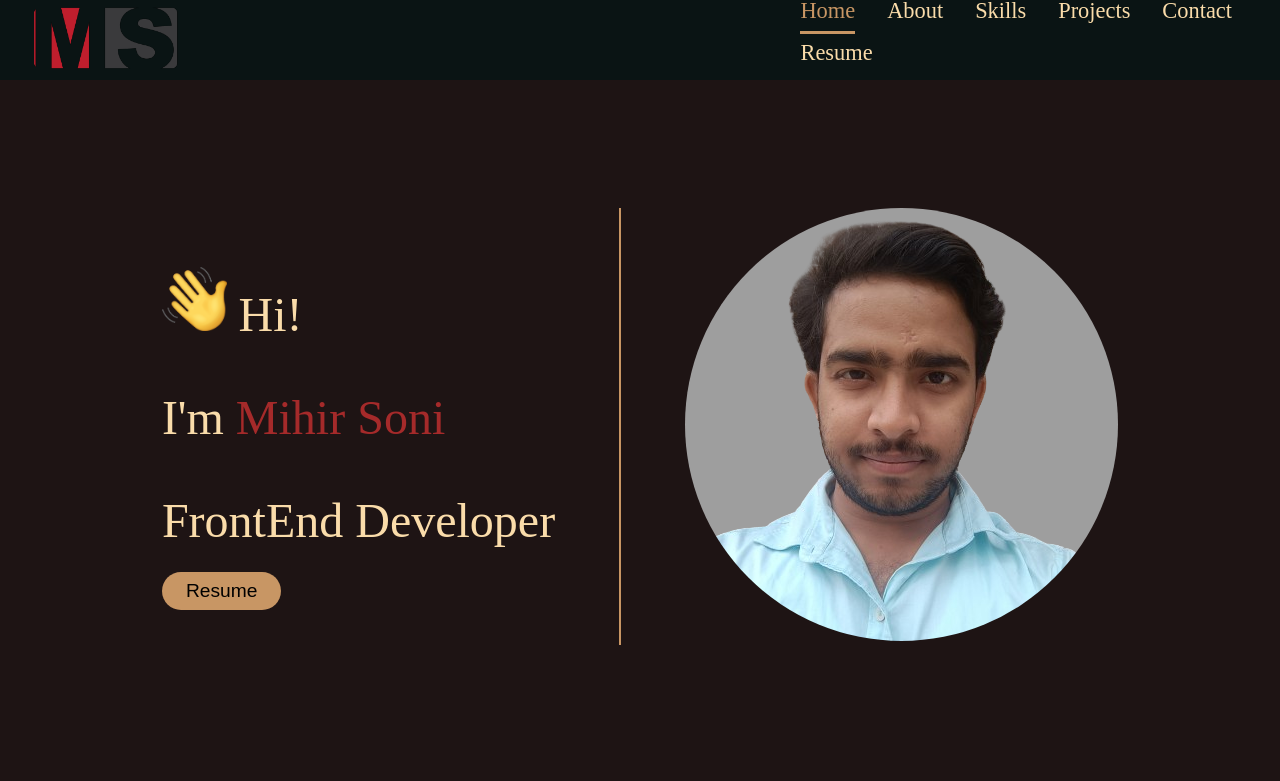
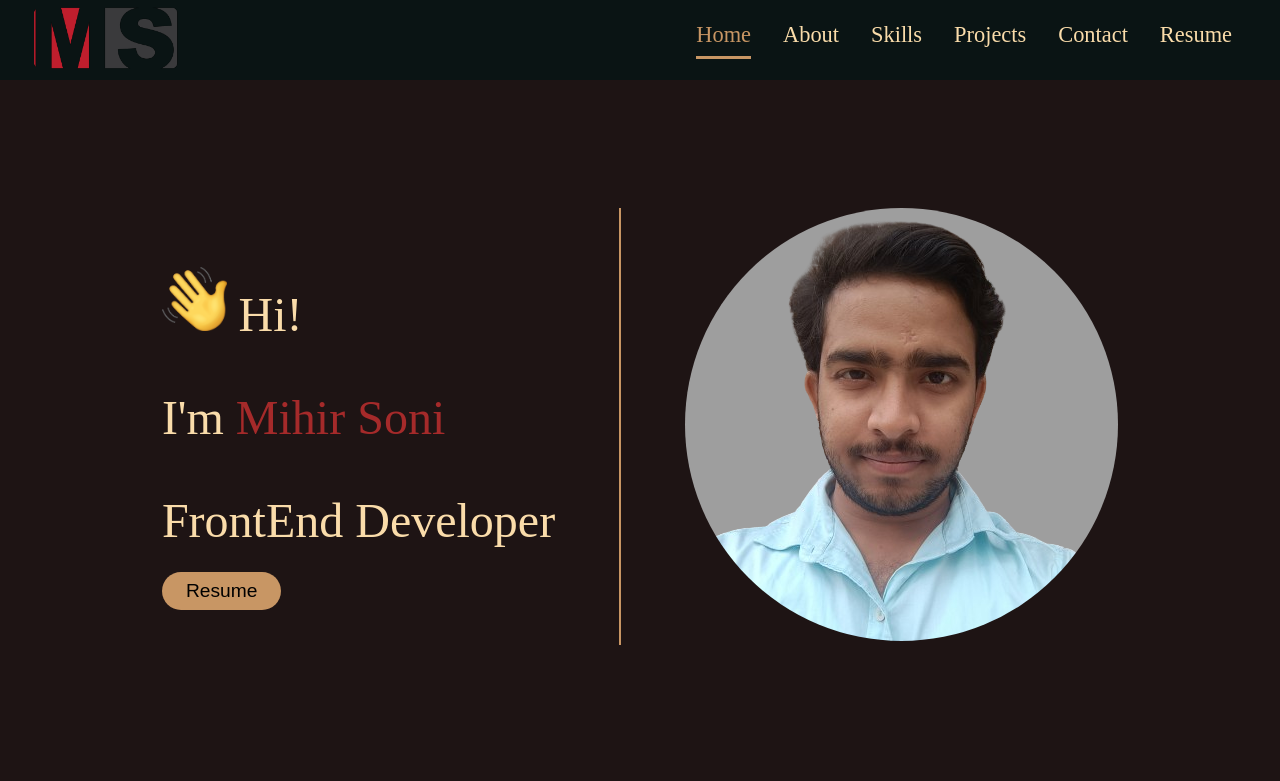
Before and after one commit to MrMihirSoni/Mihir-Portfolio, a React (Vite) app in the folder Portfolio/: page / in a window 1280 px wide. Shown: the top 781 px of the page. Built offline with nearby package versions, Linux system fonts and the light colour scheme.

Commit message:
Resume Updates

```diff
--- a/Portfolio/src/navbarComponent/navbar.css
+++ b/Portfolio/src/navbarComponent/navbar.css
@@ -10,7 +10,9 @@
     z-index: 3;
     background-color: rgb(10, 20, 20);
 }
-
+.navigation{
+    display: flex;
+}
 .navigationItems {
     margin: 1rem;
     cursor: pointer;
```
